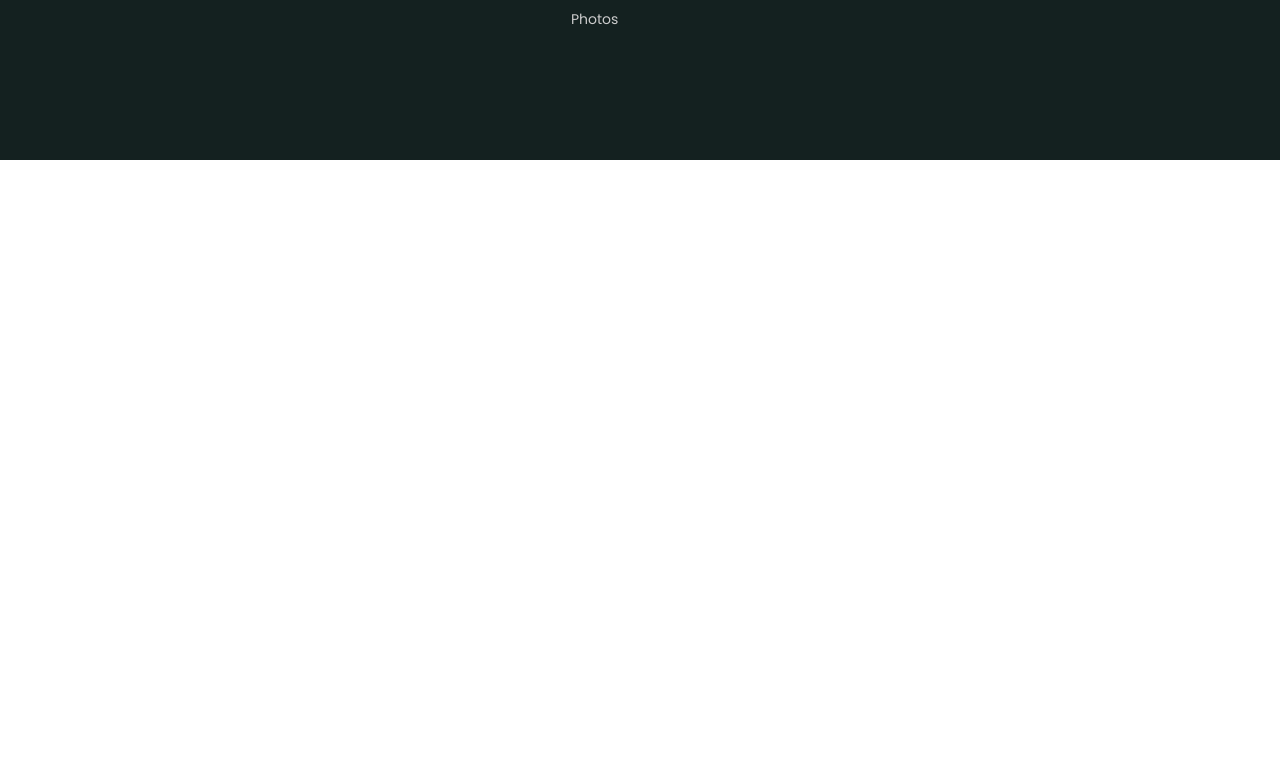
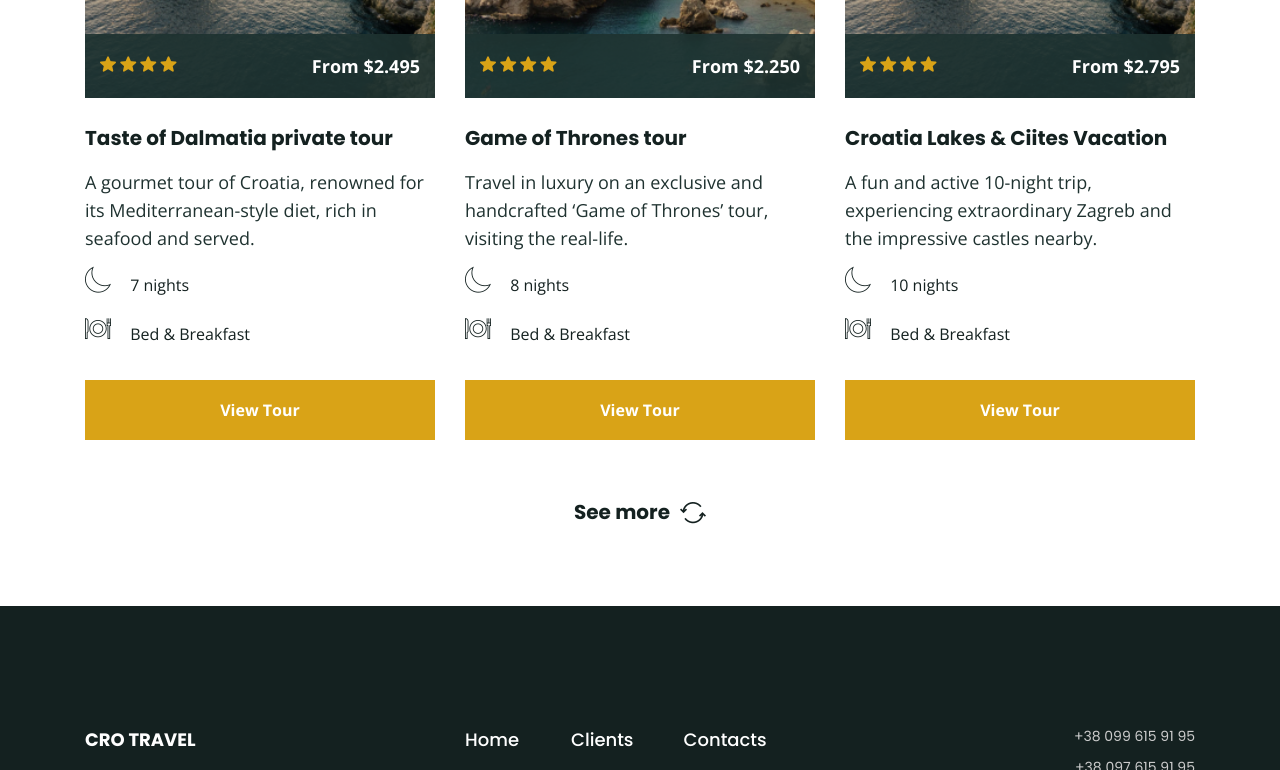
Before and after one commit to annakobzar/croatia, a website: page app/index.html in a window 1280 px wide. Shown: the part 2030-2800 px from the top of the page. Before the commit the page ends 2190 px from the top, so only its background shows below. Drawn offline with nearby package versions, Linux system fonts and the light colour scheme; files whose address does not match are found by name.

Commit message:
upcoming

```diff
--- a/app/index.html
+++ b/app/index.html
@@ -91,7 +91,7 @@
             <h2 class="title reasons__title">Reasons to book with us</h2>
             <ul class="reasons__list">
               <li class="reasons__item">
-                <p class="reasons__subtitle">We’re on hand 24/7</p>
+                <p class="subtitle">We’re on hand 24/7</p>
                 <p class="reasons__text">
                   Luxury service begins the moment you contact us, continues
                   throught the booking process, and well after you return from
@@ -100,7 +100,7 @@
                 </p>
               </li>
               <li class="reasons__item">
-                <p class="reasons__subtitle">We’re flexible</p>
+                <p class="subtitle">We’re flexible</p>
                 <p class="reasons__text">
                   You want to change your hotel. Take a diffrent flight. Extend
                   your trip. Add a few more family members. It’s fine honestly!
@@ -109,7 +109,7 @@
                 </p>
               </li>
               <li class="reasons__item">
-                <p class="reasons__subtitle">We’re in love with extras</p>
+                <p class="subtitle">We’re in love with extras</p>
                 <p class="reasons__text">
                   We pride ourselves in going a step further than the rest to
                   make your trip si memmorable for all the right reasons
@@ -117,7 +117,10 @@
               </li>
             </ul>
           </div>
-          <div class="col-12 col-md-6 offset-md-1 reasons__img">
+          <div
+            class="col-12 col-md-6 offset-md-1 reasons__img"
+            data-aos="flip-right"
+          >
             <img
               src="images/home/reasons.jpg"
               alt="image"
@@ -128,13 +131,130 @@
       </div>
     </section>
 
+    <section class="upcoming">
+      <div class="container">
+        <h2 class="title upcoming__title">Upcoming tours</h2>
+        <div class="row upcoming__wrap">
+          <div class="col-12 col-md-4">
+            <div class="upcoming__post" data-aos="fade-up">
+              <div class="upcoming__img">
+                <img
+                  src="images/upcoming/01.jpg"
+                  alt="image"
+                  class="img-thumbnail"
+                />
+                <div class="upcoming__content d-flex justify-content-between">
+                  <div class="upcoming__stars">
+                    <i class="icon-star"></i>
+                    <i class="icon-star"></i>
+                    <i class="icon-star"></i>
+                    <i class="icon-star"></i>
+                  </div>
+                  <p class="upcoming__price">From $2.495</p>
+                </div>
+              </div>
+              <h3 class="upcoming__name">Taste of Dalmatia private tour</h3>
+              <p class="upcoming__text">
+                A gourmet tour of Croatia, renowned for its Mediterranean-style
+                diet, rich in seafood and served.
+              </p>
+              <div class="upcoming__info">
+                <i class="icon-moon upcoming__icon"></i>
+                <span class="upcoming__word">7 nights</span>
+              </div>
+              <div class="upcoming__info">
+                <i class="icon-restaurant upcoming__icon"></i>
+                <span class="upcoming__word">Bed & Breakfast</span>
+              </div>
+              <a href="#" class="btn btn--long upcoming__btn">View Tour</a>
+            </div>
+          </div>
+
+          <div class="col-12 col-md-4">
+            <div class="upcoming__post" data-aos="fade-up">
+              <div class="upcoming__img">
+                <img
+                  src="images/upcoming/02.jpg"
+                  alt="image"
+                  class="img-thumbnail"
+                />
+                <div class="upcoming__content d-flex justify-content-between">
+                  <div class="upcoming__stars">
+                    <i class="icon-star"></i>
+                    <i class="icon-star"></i>
+                    <i class="icon-star"></i>
+                    <i class="icon-star"></i>
+                  </div>
+                  <p class="upcoming__price">From $2.250</p>
+                </div>
+              </div>
+              <h3 class="upcoming__name">Game of Thrones tour</h3>
+              <p class="upcoming__text">
+                Travel in luxury on an exclusive and handcrafted ‘Game of
+                Thrones’ tour, visiting the real-life.
+              </p>
+              <div class="upcoming__info">
+                <i class="icon-moon upcoming__icon"></i>
+                <span class="upcoming__word">8 nights</span>
+              </div>
+              <div class="upcoming__info">
+                <i class="icon-restaurant upcoming__icon"></i>
+                <span class="upcoming__word">Bed & Breakfast</span>
+              </div>
+              <a href="#" class="btn btn--long upcoming__btn">View Tour</a>
+            </div>
+          </div>
+
+          <div class="col-12 col-md-4">
+            <div class="upcoming__post" data-aos="fade-up">
+              <div class="upcoming__img">
+                <img
+                  src="images/upcoming/01.jpg"
+                  alt="image"
+                  class="img-thumbnail"
+                />
+                <div class="upcoming__content d-flex justify-content-between">
+                  <div class="upcoming__stars">
+                    <i class="icon-star"></i>
+                    <i class="icon-star"></i>
+                    <i class="icon-star"></i>
+                    <i class="icon-star"></i>
+                  </div>
+                  <p class="upcoming__price">From $2.795</p>
+                </div>
+              </div>
+              <h3 class="upcoming__name">Croatia Lakes & Ciites Vacation</h3>
+              <p class="upcoming__text">
+                A fun and active 10-night trip, experiencing extraordinary
+                Zagreb and the impressive castles nearby.
+              </p>
+              <div class="upcoming__info">
+                <i class="icon-moon upcoming__icon"></i>
+                <span class="upcoming__word">10 nights</span>
+              </div>
+              <div class="upcoming__info">
+                <i class="icon-restaurant upcoming__icon"></i>
+                <span class="upcoming__word">Bed & Breakfast</span>
+              </div>
+              <a href="#" class="btn btn--long upcoming__btn">View Tour</a>
+            </div>
+          </div>
+        </div>
+        <div class="upcoming__more d-flex justify-content-center">
+          <p class="upcoming__more-word">See more</p>
+          <i class="icon-loading"></i>
+        </div>
+      </div>
+    </section>
+
     <footer class="footer" id="footer">
       <div class="container">
         <div class="row">
           <div class="col-12 col-md-2 footer__info">
             <a href="index.html" class="logo">cro travel</a>
             <div class="footer__rigths">
-              CRO TRAVEL 2020. All rights reserved
+              CRO TRAVEL 2020. <br />
+              All rights reserved
             </div>
           </div>
 
--- a/app/scss/base/_variables.scss
+++ b/app/scss/base/_variables.scss
@@ -6,6 +6,7 @@ $subtitle: "Raleway", sans-serif;
 //COLORS
 $yellow: #d9a317;
 $grey: #142120;
+$darkgreen: #1f3230;
 
 // SIZE
 $mobile: 668px;
--- a/app/scss/layout/_btn.scss
+++ b/app/scss/layout/_btn.scss
@@ -12,4 +12,14 @@
     background-color: transparent;
     color: #fff;
   }
+
+  &--long {
+    min-width: 100%;
+
+    &:hover {
+      border: 3px solid $darkgreen;
+      background-color: transparent;
+      color: $darkgreen;
+    }
+  }
 }
--- a/app/scss/layout/_typography.scss
+++ b/app/scss/layout/_typography.scss
@@ -16,3 +16,23 @@
     background-color: $yellow;
   }
 }
+
+.subtitle {
+  font-weight: 700;
+  font-size: 20px;
+  line-height: 27px;
+  color: #1f3230;
+  padding-left: 30px;
+  margin-bottom: 15px;
+  position: relative;
+
+  &::before {
+    @include size(16px);
+    @include align(true, false, absolute);
+
+    content: "";
+    background-color: $yellow;
+    border-radius: 50%;
+    left: 0;
+  }
+}
--- a/app/scss/modules/_reasons.scss
+++ b/app/scss/modules/_reasons.scss
@@ -3,7 +3,7 @@
   position: relative;
 
   @media (min-width: $mobile) {
-    padding: 135px 0 165px;
+    padding: 10vh 0 12vh;
   }
 
   &__title {
@@ -17,25 +17,25 @@
     margin-bottom: 60px;
   }
 
-  &__subtitle {
-    font-weight: 700;
-    font-size: 20px;
-    line-height: 27px;
-    color: #1f3230;
-    padding-left: 30px;
-    margin-bottom: 15px;
-    position: relative;
+  // &__subtitle {
+  //   font-weight: 700;
+  //   font-size: 20px;
+  //   line-height: 27px;
+  //   color: #1f3230;
+  //   padding-left: 30px;
+  //   margin-bottom: 15px;
+  //   position: relative;
 
-    &::before {
-      @include size(16px);
-      @include align(true, false, absolute);
+  //   &::before {
+  //     @include size(16px);
+  //     @include align(true, false, absolute);
 
-      content: "";
-      background-color: $yellow;
-      border-radius: 50%;
-      left: 0;
-    }
-  }
+  //     content: "";
+  //     background-color: $yellow;
+  //     border-radius: 50%;
+  //     left: 0;
+  //   }
+  // }
 
   &__text {
     font-weight: 300;
--- /dev/null
+++ b/app/scss/modules/_upcoming.scss
@@ -0,0 +1,92 @@
+.upcoming {
+  padding-bottom: 10vh;
+
+  &__title {
+    margin-bottom: 60px;
+  }
+
+  &__wrap {
+    margin-bottom: 60px;
+  }
+
+  &__post {
+    @media (max-width: $mobile) {
+      margin-bottom: 70px;
+
+      &:last-child {
+        margin-bottom: 0;
+      }
+    }
+  }
+
+  &__img {
+    margin-bottom: 20px;
+    position: relative;
+
+    img {
+      min-width: 100%;
+    }
+  }
+
+  &__content {
+    @include pos($b: 5px);
+    width: 100%;
+    padding: 20px 15px;
+    background-color: rgba($color: #1f3230, $alpha: 0.9);
+  }
+
+  &__stars {
+    margin-right: 5px;
+
+    .icon-star {
+      font-size: 16px;
+      color: $yellow;
+      cursor: pointer;
+    }
+  }
+
+  &__price {
+    font-weight: 700;
+    font-size: 18px;
+    color: #fff;
+  }
+
+  &__name {
+    font: 700 20px $title;
+    margin-bottom: 15px;
+    color: $grey;
+  }
+
+  &__text {
+    font-weight: 300;
+    font-size: 18px;
+    line-height: 28px;
+    color: #1f3230;
+    margin-bottom: 15px;
+  }
+
+  &__info {
+    color: $grey;
+    margin-bottom: 20px;
+  }
+
+  &__icon {
+    font-size: 26px;
+    margin-right: 15px;
+  }
+
+  &__btn {
+    margin-top: 15px;
+  }
+
+  &__more {
+    font: 700 20px/24px $title;
+    color: $grey;
+    cursor: pointer;
+
+    .icon-loading {
+      font-size: 26px;
+      margin-left: 10px;
+    }
+  }
+}
--- a/app/scss/styles.scss
+++ b/app/scss/styles.scss
@@ -16,5 +16,6 @@
 @import "modules/_header";
 @import "modules/_footer";
 @import "modules/_reasons";
+@import "modules/_upcoming";
 
 // another
```
Also changed, not shown: app/css/styles.min.css, app/images/upcoming/01.jpg (added), app/images/upcoming/02.jpg (added), app/images/upcoming/03.jpg (added).
